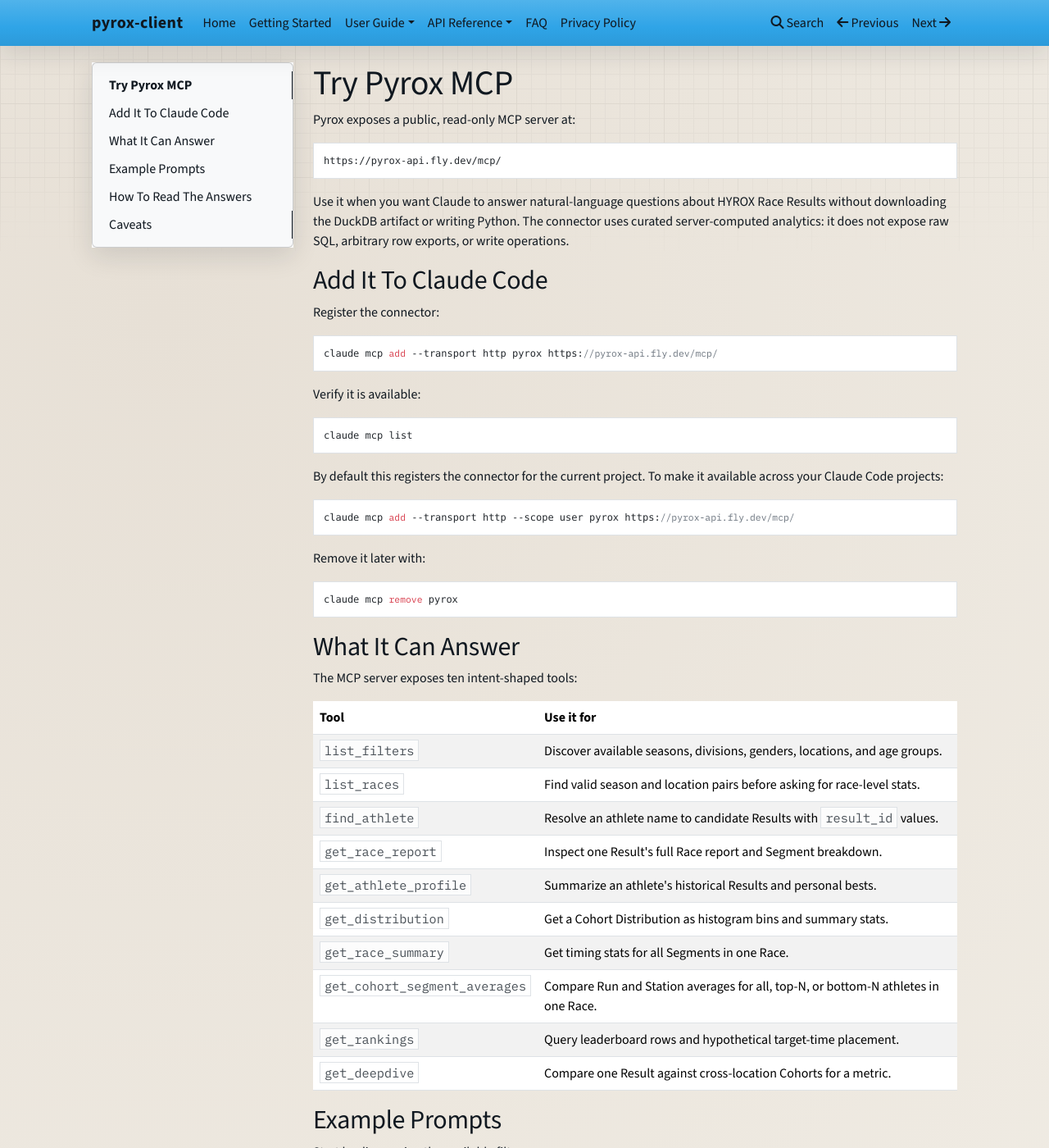
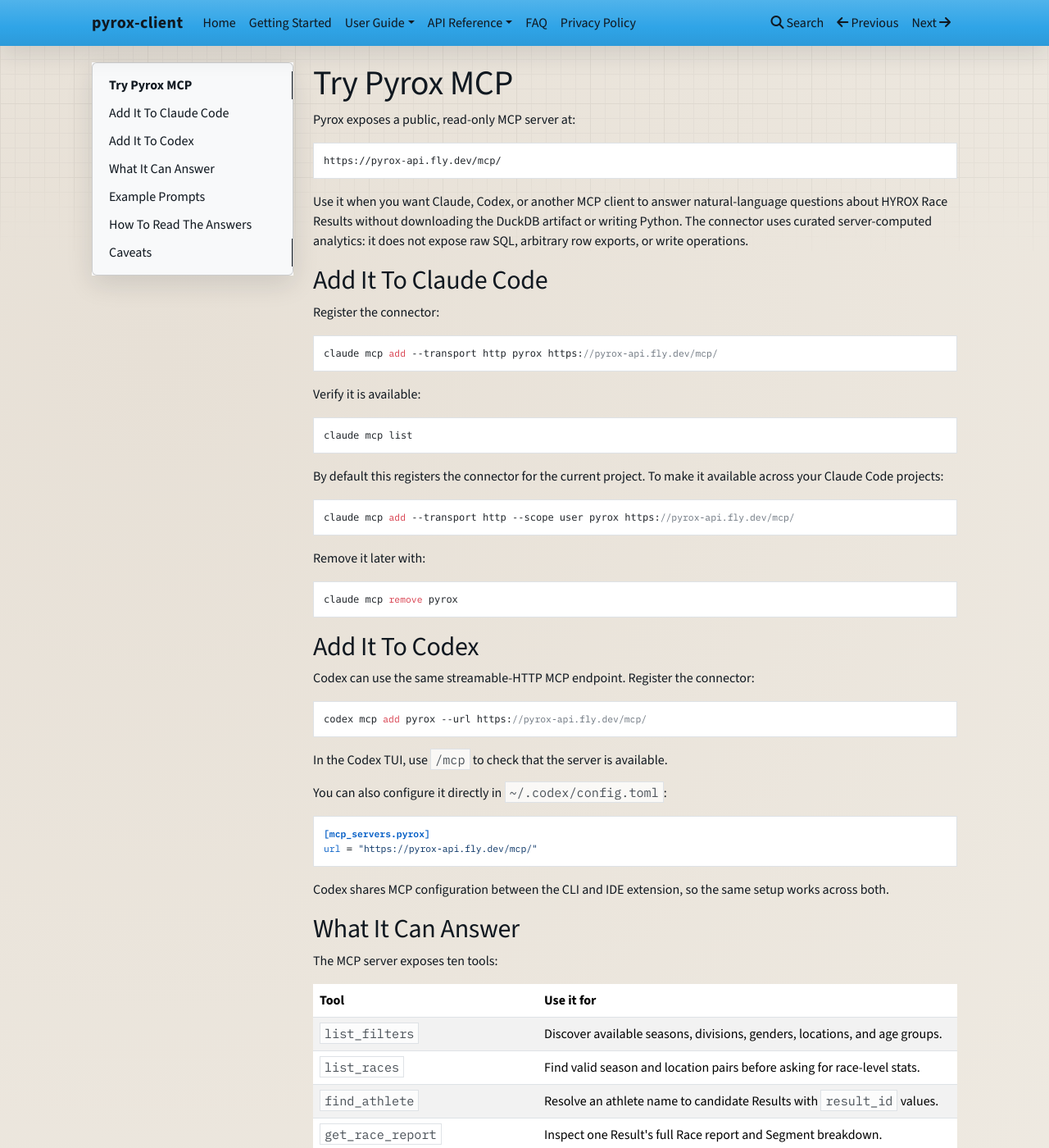
Before and after one commit to vmatei2/pyrox-client, an MkDocs documentation site: the page built from docs/mcp.md, in a window 1280 px wide and 1400 px high. Shown: the whole window at 82% size. Built offline with MkDocs 1.6.1, drawn with Linux system fonts in a browser that asks for light colours; nearby versions of some CDN libraries.

Commit message:
add codex section

````diff
--- a/docs/mcp.md
+++ b/docs/mcp.md
@@ -6,10 +6,11 @@
 https://pyrox-api.fly.dev/mcp/
 ```
 
-Use it when you want Claude to answer natural-language questions about HYROX Race
-Results without downloading the DuckDB artifact or writing Python. The connector
-uses curated server-computed analytics: it does not expose raw SQL, arbitrary row
-exports, or write operations.
+Use it when you want Claude, Codex, or another MCP client to answer
+natural-language questions about HYROX Race Results without downloading the
+DuckDB artifact or writing Python. The connector uses curated server-computed
+analytics: it does not expose raw SQL, arbitrary row exports, or write
+operations.
 
 ## Add It To Claude Code
 
@@ -38,9 +39,29 @@
 claude mcp remove pyrox
 ```
 
+## Add It To Codex
+
+Codex can use the same streamable-HTTP MCP endpoint. Register the connector:
+
+```bash
+codex mcp add pyrox --url https://pyrox-api.fly.dev/mcp/
+```
+
+In the Codex TUI, use `/mcp` to check that the server is available.
+
+You can also configure it directly in `~/.codex/config.toml`:
+
+```toml
+[mcp_servers.pyrox]
+url = "https://pyrox-api.fly.dev/mcp/"
+```
+
+Codex shares MCP configuration between the CLI and IDE extension, so the same
+setup works across both.
+
 ## What It Can Answer
 
-The MCP server exposes ten intent-shaped tools:
+The MCP server exposes ten tools:
 
 | Tool | Use it for |
 | --- | --- |
````
